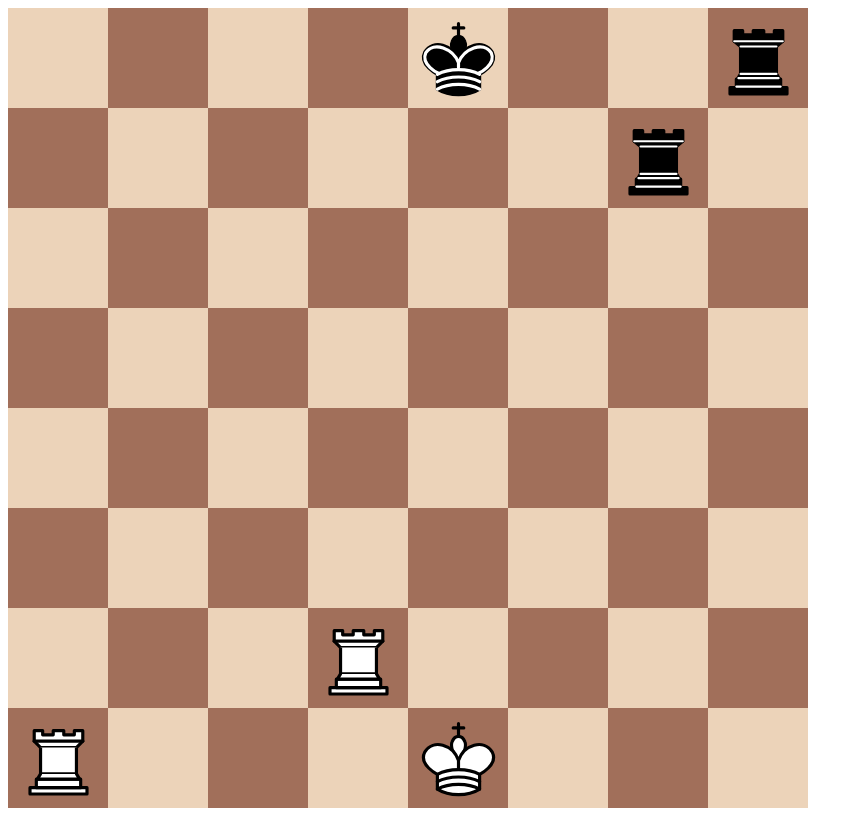
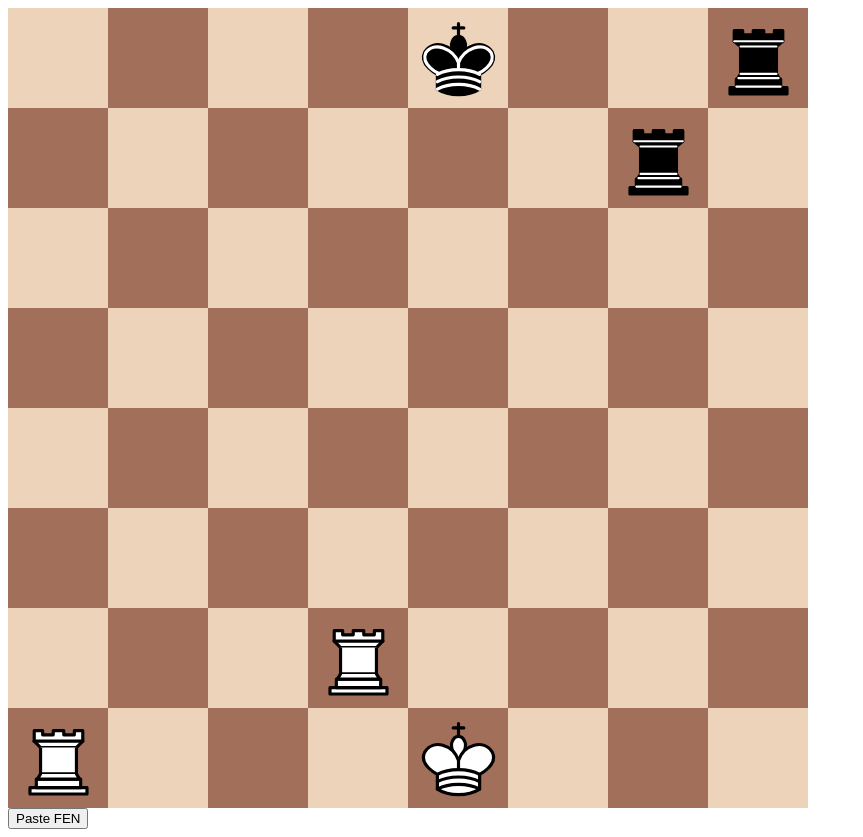
Before and after one commit to SrNightmare09/chess-fen-reader, a plain HTML site: page src/index.html in a window 1280 px wide. Shown: the whole page, without its empty margins (0-863 px from the left). Before the commit the page ends 816 px from the top, so only its background shows below. Drawn offline with Linux system fonts and the light colour scheme.

Commit message:
feat: add 'paste FEN' button

```diff
--- a/src/index.html
+++ b/src/index.html
@@ -12,5 +12,9 @@
 
     <div id="chessboard" class="board"></div>
 
+    <div id="button-panel">
+        <button id="new-fen-button">Paste FEN</button>
+    </div>
+
 </body>
 </html>
```
